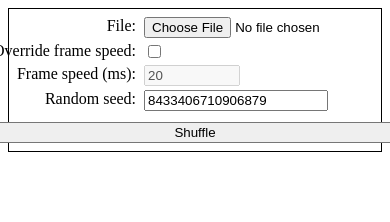
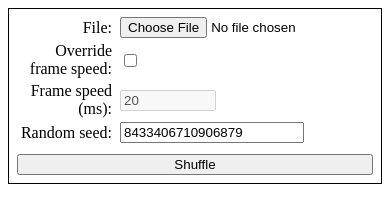
Before and after one commit to arguablykomodo/gif_shuffler, a plain HTML site: page index.html in a window 390 px wide. Drawn offline with Linux system fonts and the light colour scheme; no server answers.

Commit message:
fix: better mobile css

```diff
--- a/style.css
+++ b/style.css
@@ -8,8 +8,9 @@ body {
 
 .inputs {
 	display: grid;
-	grid-template-columns: max-content max-content;
+	grid-template-columns: fit-content(50%) fit-content(50%);
 	justify-content: center;
+	align-items: center;
 	grid-gap: 0.5ch 1ch;
 	border: 1px solid black;
 	padding: 1ch;
```
